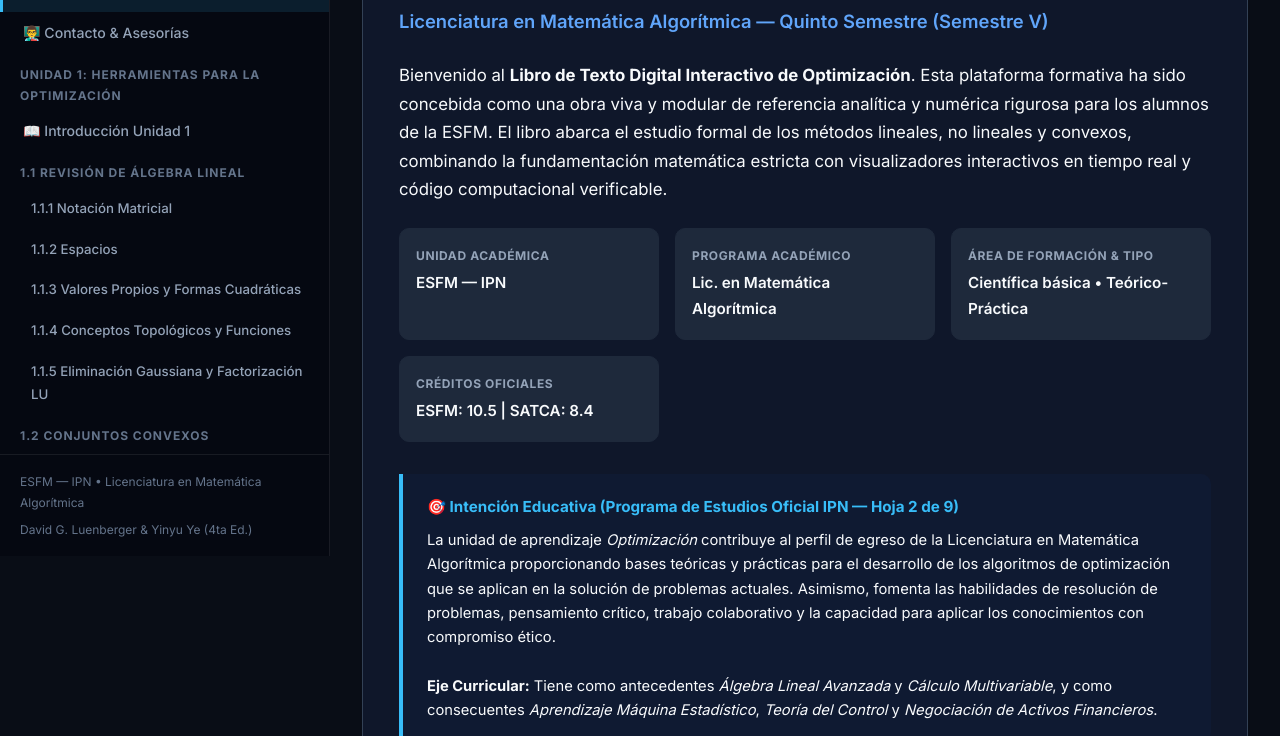
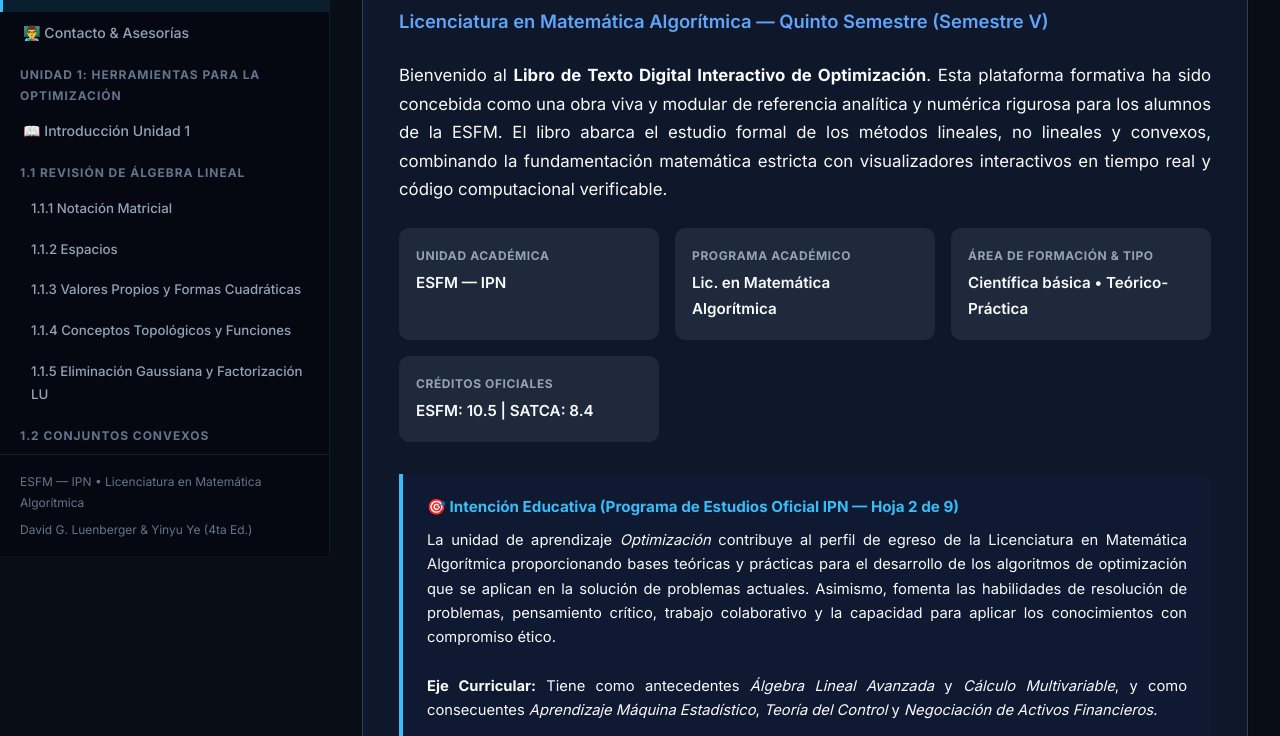
Before and after one commit to ReinPTC/optimizacion-ipn, a plain HTML site: page index.html in a window 1280 px wide. Shown: the part 244-980 px from the top of the page. Drawn offline with nearby package versions, Linux system fonts and the light colour scheme.

Commit message:
Justify all paragraph text

```diff
--- a/css/main.css
+++ b/css/main.css
@@ -144,6 +144,7 @@ h4 { font-size: 1.15rem; margin-top: 1.5rem; margin-bottom: 0.6rem; }
 p {
   margin-bottom: 1.25rem;
   color: var(--text-secondary);
+  text-align: justify;
 }
 
 a {
@@ -574,6 +575,7 @@ a:hover {
   line-height: 1.65;
   color: var(--text-primary);
   margin: 0;
+  text-align: justify;
 }
 
 /* =============================================================================
```
